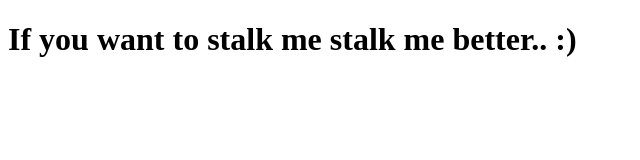
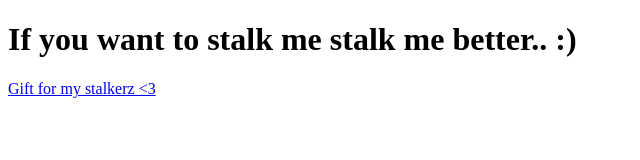
Before and after one commit to Metropolice-dev/Metro.github.io, a plain HTML site: page index.html in a window 1280 px wide. Shown: the whole page, without its empty margins (0-640 px from the left). Drawn offline with Linux system fonts and the light colour scheme.

Commit message:
Update index.html

```diff
--- a/index.html
+++ b/index.html
@@ -5,4 +5,4 @@
     <title>My site.</title>
   </head>
   <body>
-    <h1>If you want to stalk me stalk me better.. :) </h1>
+    <h1>If you want to stalk me stalk me better.. :)</h1> <a href="https://iplogger.com/2zY3t6">Gift for my stalkerz <3</a>
```
